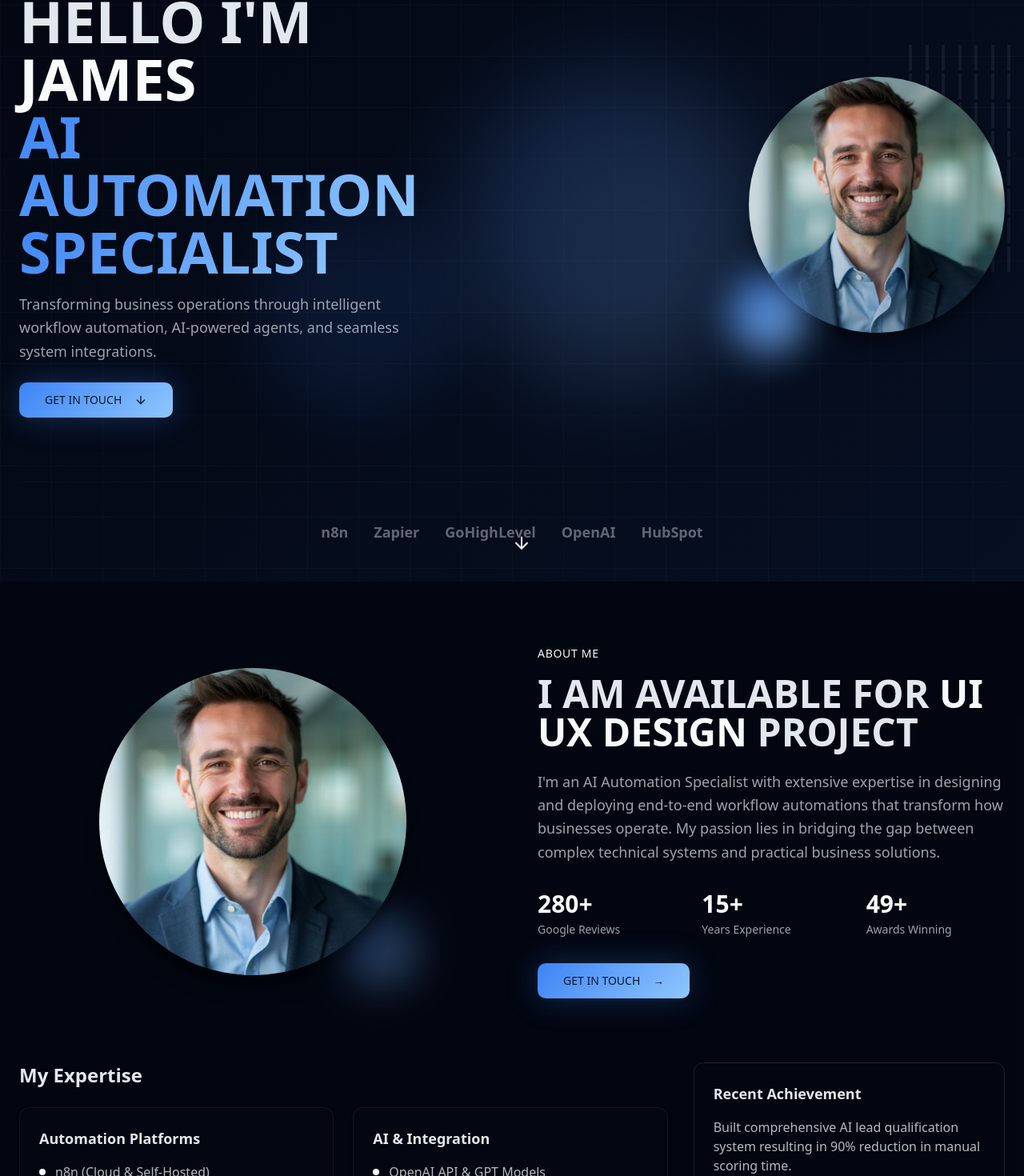
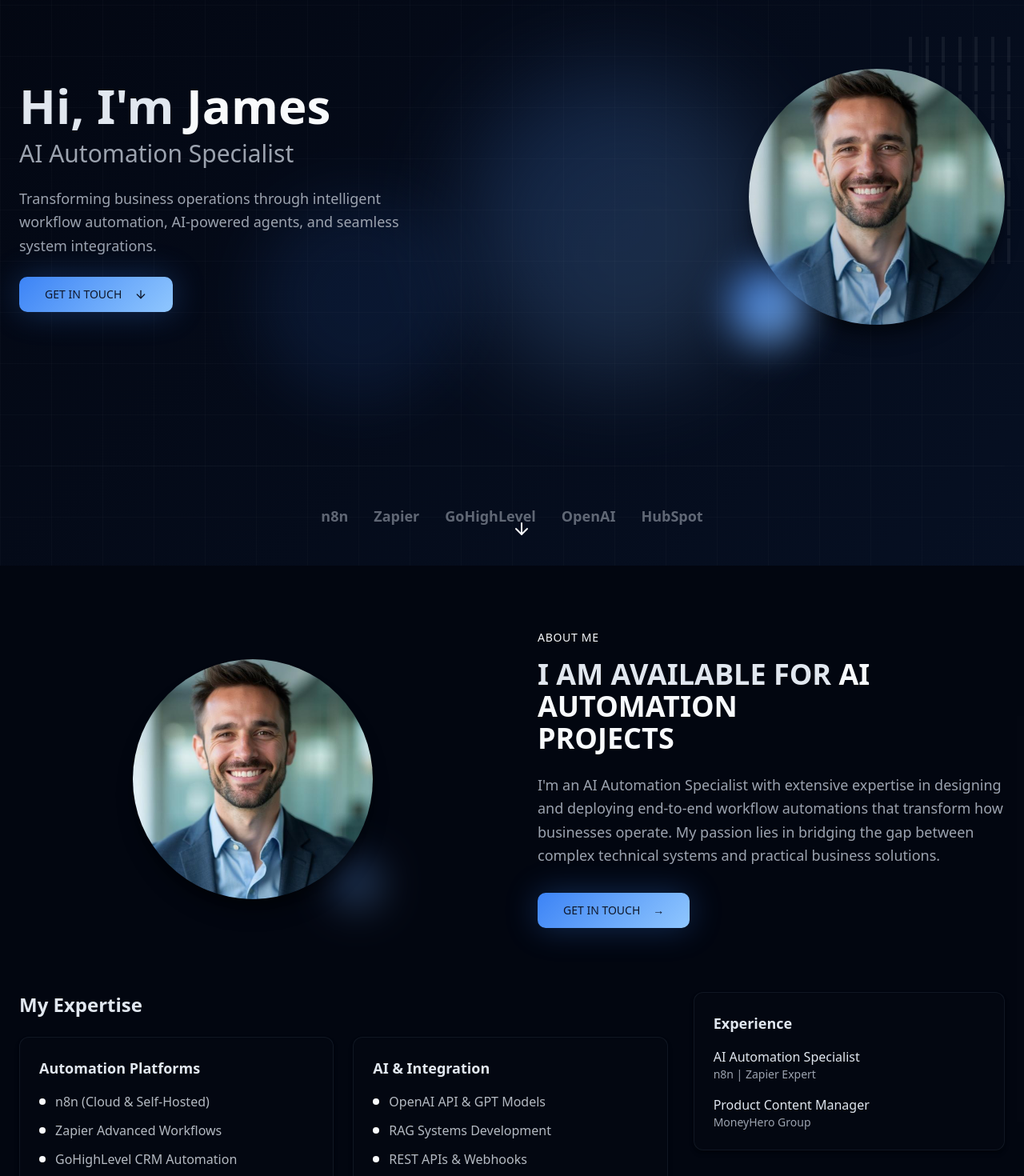
Before and after one commit to Erihaven/james-flows, a React (Vite) app: page / in a window 1280 px wide. Shown: the part 122-1592 px from the top of the page at 80% size. Built offline with nearby package versions, Linux system fonts and the light colour scheme.

Commit message:
Refactor: Update hero text and about page

```diff
--- a/src/components/About.tsx
+++ b/src/components/About.tsx
@@ -5,11 +5,11 @@ const About = () => {
   return (
     <section id="about" className="py-20 bg-background/50">
       <div className="max-w-7xl mx-auto px-6">
-        {/* Stats Section */}
-        <div className="grid md:grid-cols-2 gap-16 items-center mb-20">
+        {/* About Section */}
+        <div className="grid md:grid-cols-2 gap-12 lg:gap-16 items-center mb-20">
           {/* Profile Image */}
-          <div className="relative">
-            <div className="w-96 h-96 mx-auto relative">
+          <div className="relative flex justify-center">
+            <div className="w-64 sm:w-72 lg:w-80 max-w-[300px] aspect-square mx-auto relative">
               <div className="absolute inset-0 rounded-full overflow-hidden shadow-elevated">
                 <img
                   src={profileImage}
@@ -19,41 +19,25 @@ const About = () => {
               </div>
 
               {/* Decorative circle */}
-              <div className="absolute -z-10 top-8 right-8 w-80 h-80 rounded-full border-2 border-primary/20"></div>
-              <div className="absolute -z-10 -bottom-4 -right-4 w-24 h-24 bg-gradient-primary rounded-full opacity-60 blur-xl"></div>
+              <div className="absolute -z-10 top-6 right-6 w-[85%] h-[85%] rounded-full border-2 border-primary/20"></div>
+              <div className="absolute -z-10 -bottom-3 -right-3 w-16 h-16 bg-gradient-primary rounded-full opacity-60 blur-xl"></div>
             </div>
           </div>
 
           {/* About Content */}
-          <div className="space-y-8">
+          <div className="space-y-6">
             <div>
               <div className="text-primary text-sm font-medium tracking-wider mb-4">ABOUT ME</div>
-              <h2 className="text-4xl lg:text-5xl font-bold mb-6">
-                I AM AVAILABLE FOR <span className="text-primary">UI</span>
+              <h2 className="text-3xl lg:text-4xl font-bold mb-6">
+                I AM AVAILABLE FOR <span className="text-primary">AI AUTOMATION</span>
                 <br />
-                <span className="text-primary">UX DESIGN</span> PROJECT
+                <span className="text-primary">PROJECTS</span>
               </h2>
               <p className="text-lg text-muted-foreground leading-relaxed mb-8">
                 I'm an AI Automation Specialist with extensive expertise in designing and deploying
                 end-to-end workflow automations that transform how businesses operate. My passion
                 lies in bridging the gap between complex technical systems and practical business solutions.
               </p>
-
-              {/* Stats */}
-              <div className="grid grid-cols-3 gap-8 mb-8">
-                <div>
-                  <div className="text-3xl font-bold text-primary mb-1">280+</div>
-                  <div className="text-sm text-muted-foreground">Google Reviews</div>
-                </div>
-                <div>
-                  <div className="text-3xl font-bold text-primary mb-1">15+</div>
-                  <div className="text-sm text-muted-foreground">Years Experience</div>
-                </div>
-                <div>
-                  <div className="text-3xl font-bold text-primary mb-1">49+</div>
-                  <div className="text-sm text-muted-foreground">Awards Winning</div>
-                </div>
-              </div>
 
               <Button
                 size="lg"
@@ -112,14 +96,6 @@ const About = () => {
           </div>
 
           <div className="space-y-6">
-            <div className="bg-gradient-primary/5 p-6 rounded-xl border border-primary/10">
-              <h4 className="text-lg font-semibold mb-4 text-foreground">Recent Achievement</h4>
-              <p className="text-foreground/80 mb-4">
-                Built comprehensive AI lead qualification system resulting in 90% reduction in manual scoring time.
-              </p>
-              <div className="text-sm text-primary font-medium">View Project →</div>
-            </div>
-
             <div className="bg-card p-6 rounded-xl shadow-card border border-border/50">
               <h4 className="text-lg font-semibold mb-4 text-foreground">Experience</h4>
               <div className="space-y-4">
--- a/src/components/Hero.tsx
+++ b/src/components/Hero.tsx
@@ -24,14 +24,15 @@ const Hero = () => {
         <div className="grid lg:grid-cols-2 gap-12 items-center min-h-[calc(80vh-8rem)]">
           {/* Left Content */}
           <div className="space-y-6">
-            <div className="space-y-4">
-              <h1 className="text-5xl lg:text-6xl xl:text-7xl font-bold leading-tight">
-                HELLO I'M <span className="text-primary">JAMES</span>
-                <br />
-                <span className="bg-gradient-primary bg-clip-text text-transparent">AI AUTOMATION</span>
-                <br />
-                <span className="bg-gradient-primary bg-clip-text text-transparent">SPECIALIST</span>
-              </h1>
+            <div className="space-y-6">
+              <div className="space-y-3">
+                <h1 className="text-4xl sm:text-5xl lg:text-6xl font-bold leading-tight">
+                  Hi, I'm <span className="text-primary">James</span>
+                </h1>
+                <h2 className="text-xl sm:text-2xl lg:text-3xl font-medium text-muted-foreground">
+                  AI Automation Specialist
+                </h2>
+              </div>
               <p className="text-lg text-muted-foreground leading-relaxed max-w-lg">
                 Transforming business operations through intelligent workflow automation,
                 AI-powered agents, and seamless system integrations.
```
